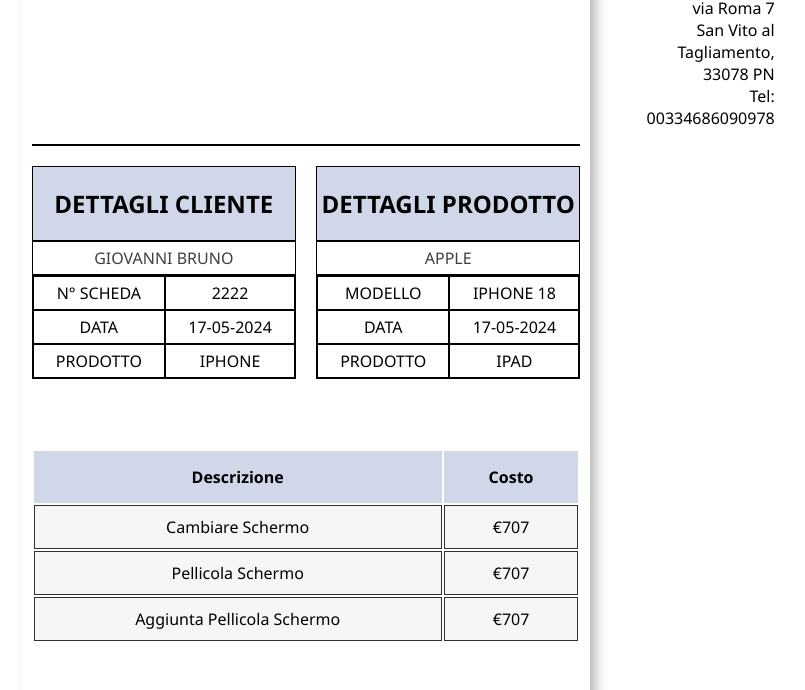
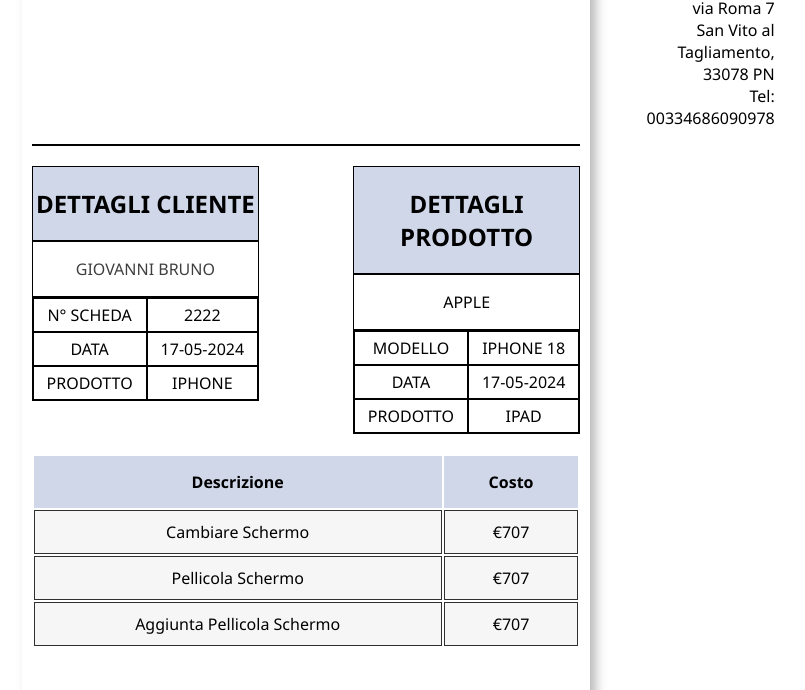
Before and after one commit to PaoloGouba/spazioexe_inventory_management, a plain HTML site: page receipt/index.html in a window 1280 px wide. Shown: the part 94-784 px from the top of the page, without its empty margins (334-1139 px from the left). Drawn offline with Linux system fonts and the light colour scheme.

Commit message:
modified client and product details table

```diff
--- a/receipt/index.html
+++ b/receipt/index.html
@@ -30,11 +30,17 @@
 
       .client-details {
         padding: 10px;
-        width: 60%;
+        float: left;
+        width: 40%;
+      }
+
+      .client-details-two {
+        padding: 10px;
+        float: right;
+        width: 40%;
       }
 
       .client-details p {
-        margin: 5px;
         font-weight: 500;
         color: #3f3f3f;
       }
@@ -96,9 +102,9 @@
         padding: 5px;
       }
 
-      .table-for-client-product {
+      /* .table-for-client-product {
         display: flex;
-      }
+      } */
     </style>
   </head>
   <body>
@@ -137,7 +143,7 @@
           </div>
         </div>
 
-        <div class="client-details">
+        <div class="client-details-two">
           <div class="description">
             <h2>DETTAGLI PRODOTTO</h2>
           </div>
```
